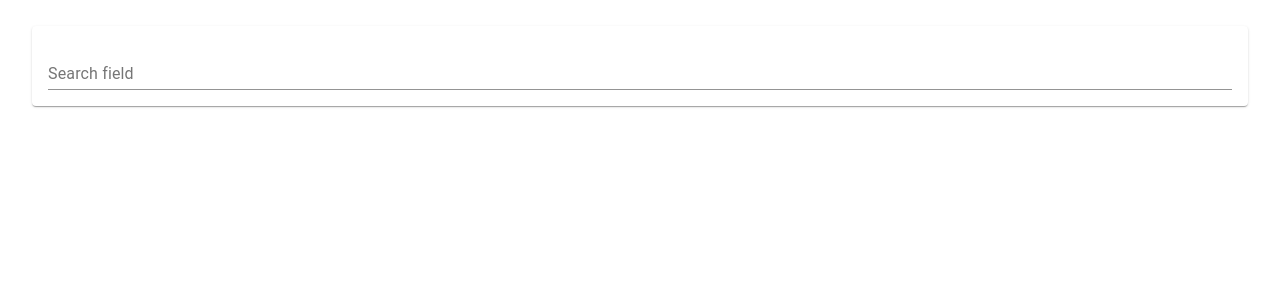
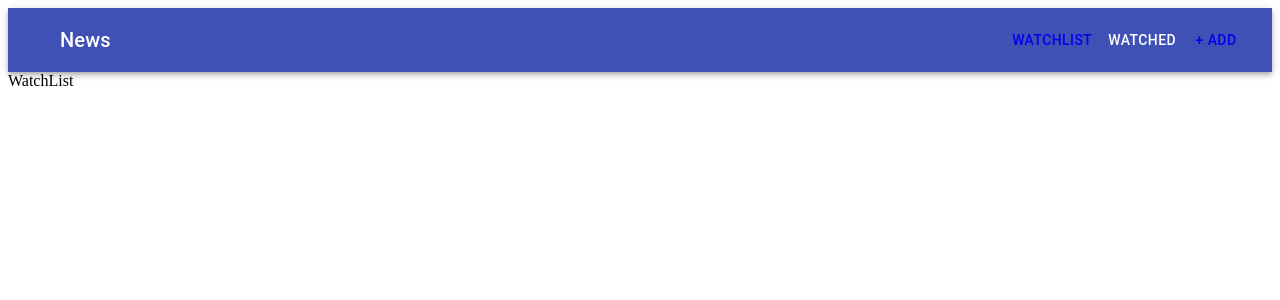
Before and after one commit to Deewiliams/movie-application, a React (Create React App) app: page / in a window 1280 px wide. Shown: the top 300 px of the page. Built offline with nearby package versions, Linux system fonts and the light colour scheme.

Commit message:
able to navigate to different component

```diff
--- a/src/App.js
+++ b/src/App.js
@@ -1,11 +1,20 @@
 import './App.css';
 import Add from './Components/Add';
+import Header from './Components/Header';
+import WatchList from './Components/WatchList';
 import { GlobalProvider } from './Components/context/GlobalState';
+import { Routes, Route, Link } from "react-router-dom";
 
 function App() {
   return (
     <GlobalProvider>
-    <Add />
+       <Header />
+       <Routes>
+        <Route path="/" element={<WatchList />} />
+        <Route path="add" element={ <Add />} />
+      </Routes>
+
+
 
     </GlobalProvider>
 
--- a/src/Components/Header.js
+++ b/src/Components/Header.js
@@ -0,0 +1,48 @@
+import React from 'react';
+import { makeStyles } from '@material-ui/core/styles';
+import AppBar from '@material-ui/core/AppBar';
+import Toolbar from '@material-ui/core/Toolbar';
+import Typography from '@material-ui/core/Typography';
+import Button from '@material-ui/core/Button';
+import IconButton from '@material-ui/core/IconButton';
+import { Link } from 'react-router-dom';
+// import MenuIcon from '@material-ui/icons/Menu';
+
+const useStyles = makeStyles((theme) => ({
+  root: {
+    flexGrow: 1,
+  },
+  menuButton: {
+    marginRight: theme.spacing(2),
+  },
+  title: {
+    flexGrow: 1,
+  },
+}));
+
+export default function Header() {
+  const classes = useStyles();
+
+  return (
+    <div className={classes.root}>
+      <AppBar position="static">
+        <Toolbar>
+          <IconButton edge="start" className={classes.menuButton} color="inherit" aria-label="menu">
+            {/* <MenuIcon /> */}
+          </IconButton>
+          <Typography variant="h6" className={classes.title}>
+            News
+          </Typography>
+          <Link to="/">
+          <Button color="inherit">WatchList</Button>
+          </Link>
+          <Button color="inherit">watched</Button>
+          <Link to="/add">
+          <Button color="inherit">+ Add</Button>
+          </Link>
+        </Toolbar>
+      </AppBar>
+
+    </div>
+  );
+}
--- /dev/null
+++ b/src/Components/WatchList.js
@@ -0,0 +1,9 @@
+import React from 'react'
+
+const WatchList = () => {
+  return (
+    <div>WatchList</div>
+  )
+}
+
+export default WatchList
--- a/src/Components/context/GlobalState.js
+++ b/src/Components/context/GlobalState.js
@@ -1,31 +1,39 @@
-import React,{useContext, useReducer, useEffect, createContext} from "react";
+import React, { useContext, useReducer, useEffect, createContext } from "react";
 import AppReducer from "./AppReducer";
 
 const initialState = {
-    watchList: localStorage.getItem('watchList') ? JSON.parse(localStorage.getItem('watchList')) : [],
-    watched: localStorage.getItem('watched') ? JSON.parse(localStorage.getItem('watchList')) : []
-}
+  watchList: localStorage.getItem("watchList")
+    ? JSON.parse(localStorage.getItem("watchList"))
+    : [],
+  watched: localStorage.getItem("watched")
+    ? JSON.parse(localStorage.getItem("watchList"))
+    : [],
+};
 
-export const GlobalContext = createContext(initialState)
+export const GlobalContext = createContext(initialState);
 
+export const GlobalProvider = (props) => {
+  const [state, dispatch] = useReducer(AppReducer, initialState);
 
-export const GlobalProvider = props => {
-    const [state, dispatch] = useReducer(AppReducer, initialState )
+  useEffect(() => {
+    localStorage.setItem("watchList", JSON.stringify(state.watchList));
+    localStorage.setItem("watched", JSON.stringify(state.watched));
+  }, [state]);
 
-    useEffect(() => {
-        localStorage.setItem('watchList', JSON.stringify(state.watchList))
-        localStorage.setItem('watched', JSON.stringify(state.watched))
+  //actions
 
-    },[state])
-
-    //actions
-
-    const addWatchListMovies = movie => {
-        dispatch({type: "ADD_MOVIES_TO_WATCHLIST", payload: movie})
-    }
-    return(
-      <GlobalContext.Provider value={{watchList: state.watchList, watched:state.watched, addWatchListMovies}}>
-        {props.children}
-      </GlobalContext.Provider>
-    )
-}
+  const addWatchListMovies = (movie) => {
+    dispatch({ type: "ADD_MOVIES_TO_WATCHLIST", payload: movie });
+  };
+  return (
+    <GlobalContext.Provider
+      value={{
+        watchList: state.watchList,
+        watched: state.watched,
+        addWatchListMovies,
+      }}
+    >
+      {props.children}
+    </GlobalContext.Provider>
+  );
+};
--- a/src/index.js
+++ b/src/index.js
@@ -1,10 +1,11 @@
 import React from 'react';
 import ReactDOM from 'react-dom/client';
+import { BrowserRouter } from "react-router-dom";
 import App from './App';
 
 const root = ReactDOM.createRoot(document.getElementById('root'));
 root.render(
-  <React.StrictMode>
-    <App />
-  </React.StrictMode>
+  <BrowserRouter>
+  <App />
+</BrowserRouter>,
 );
```
